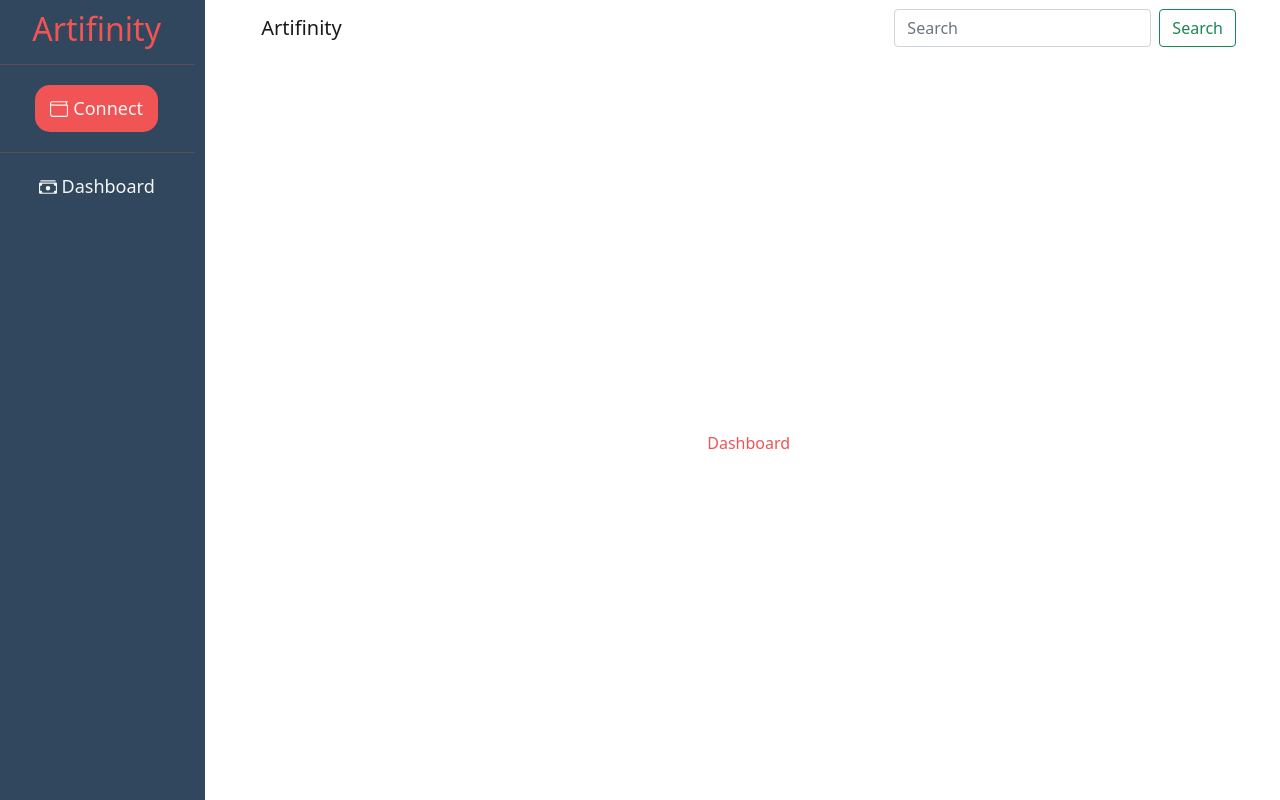
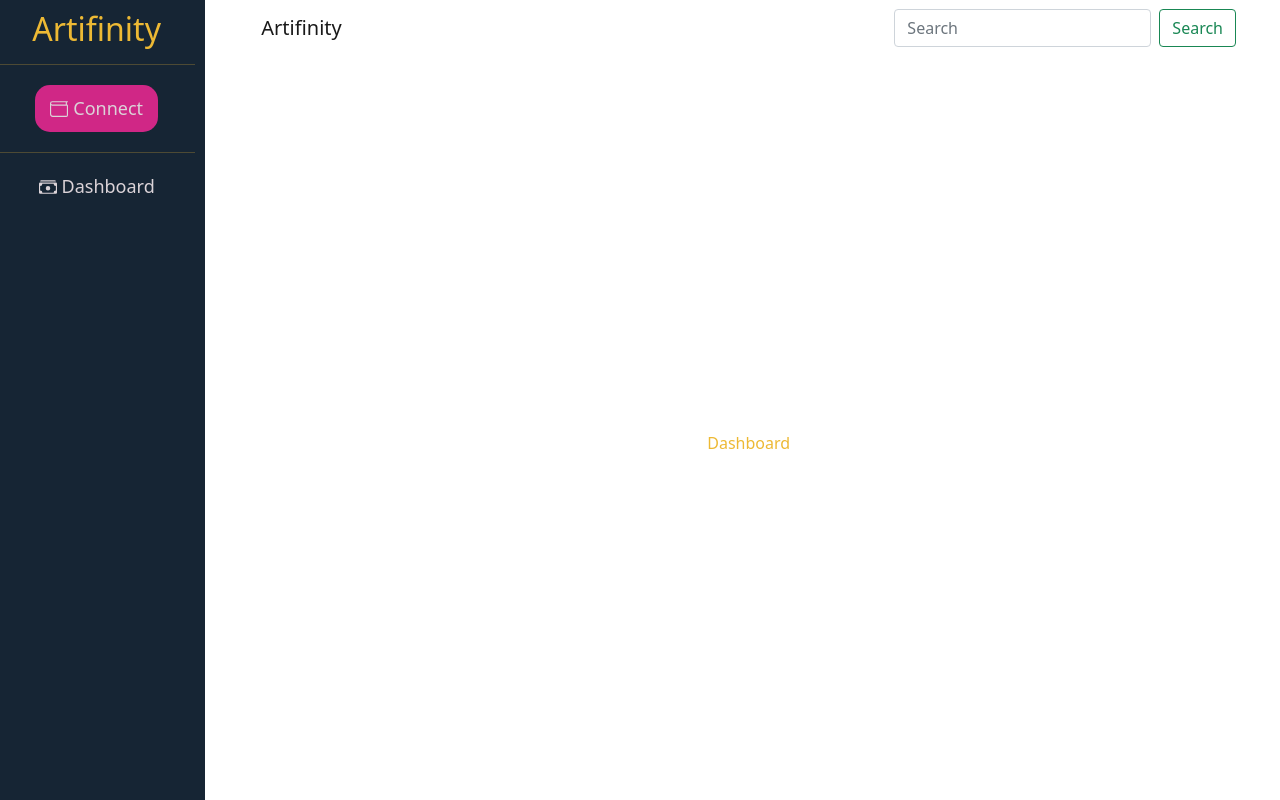
Before and after one commit to NaskoVasilev/Artifinity-frontend, a React (Create React App) app: page / in a window 1280 px wide. Built offline with nearby package versions, Linux system fonts and the light colour scheme; what easy-peasy would draw is missing.

Commit message:
Added color pallete

```diff
--- a/src/containers/Layout/Layout.module.scss
+++ b/src/containers/Layout/Layout.module.scss
@@ -10,7 +10,7 @@
 
         a {
             text-decoration: none;
-            color: $secondary-color;
+            color: $text-color;
             display: flex;
             justify-content: center;
             align-items: center;
@@ -23,7 +23,7 @@
         }
 
         .Connect {
-            background-color: $primary-color;
+            background-color: $accent-color;
             width: fit-content;
             padding: 10px 15px;
             margin: 20px auto;
--- a/src/sharedStyles/shared.module.scss
+++ b/src/sharedStyles/shared.module.scss
@@ -1,8 +1,9 @@
-$primary-color: #F05454;
-$secondary-color: #F5F5F5;
-$tertiary-color: #30475E;
-$muted-color: #121212;
-$like-btn-color: red;
+$primary-color: #EDB934;
+$secondary-color: #30475E;
+$tertiary-color: #162534;
+$muted-color: #D6A72E;
+$accent-color: #D02786;
+$text-color: #DBD3D8;
 
 body {
     color: $primary-color;
```
